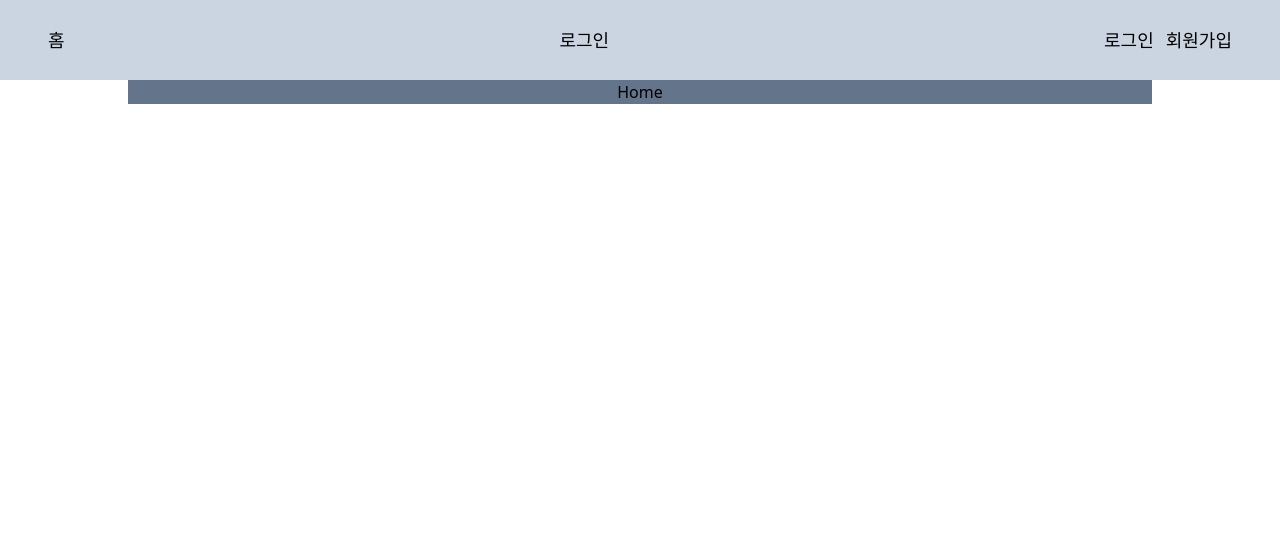
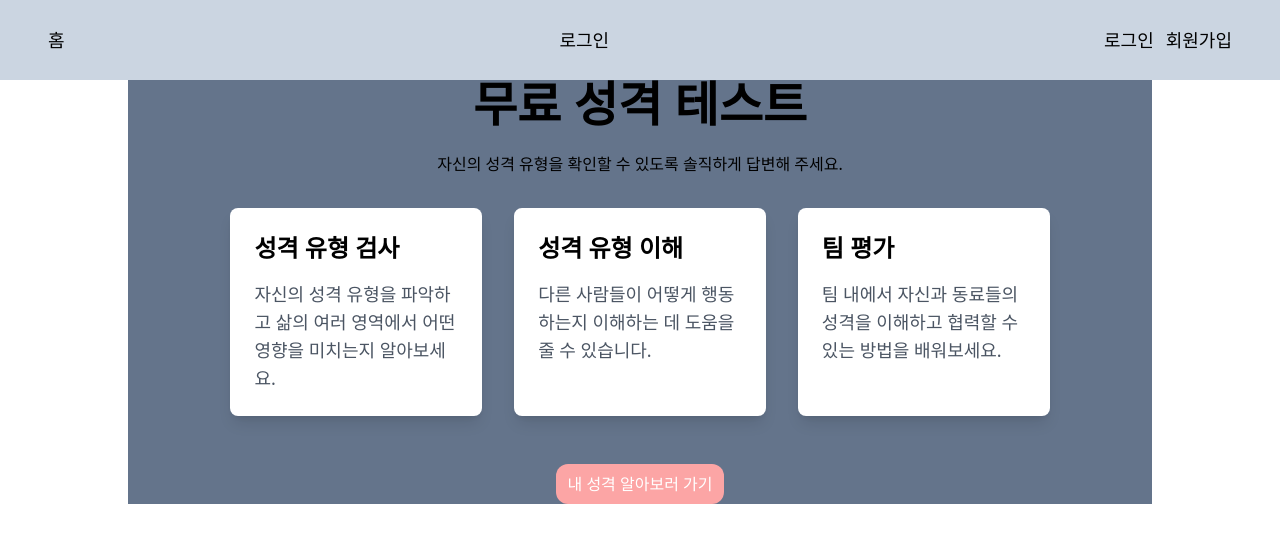
Before and after one commit to ImJaeOne/mbti-test, a React (Vite) app: page / in a window 1280 px wide. Shown: the top 542 px of the page. Built offline with nearby package versions, Linux system fonts and the light colour scheme.

Commit message:
design: Home css

```diff
--- a/src/pages/Home.jsx
+++ b/src/pages/Home.jsx
@@ -1,7 +1,50 @@
 import React from "react";
+import { Link } from "react-router-dom";
 
 const Home = () => {
-  return <div>Home</div>;
+  return (
+    <div className="w-[80%] flex flex-col items-center justify-center ">
+      <div className="text-5xl font-bold text-primary-color mb-6">
+        무료 성격 테스트
+      </div>
+      <div className="mb-8">
+        자신의 성격 유형을 확인할 수 있도록 솔직하게 답변해 주세요.
+      </div>
+      <div className="grid grid-cols-1 md:grid-cols-3 gap-8 mb-12">
+        <div className="bg-white shadow-lg rounded-lg p-6">
+          <div className="text-lg sm:text-xl md:text-2xl font-semibold text-primary-color mb-4">
+            성격 유형 검사
+          </div>
+          <div className="text-sm sm:text-base md:text-lg text-gray-600">
+            자신의 성격 유형을 파악하고 삶의 여러 영역에서 어떤 영향을 미치는지
+            알아보세요.
+          </div>
+        </div>
+
+        <div className="bg-white shadow-lg rounded-lg p-6">
+          <div className="text-lg sm:text-xl md:text-2xl font-semibold text-primary-color mb-4">
+            성격 유형 이해
+          </div>
+          <div className="text-sm sm:text-base md:text-lg text-gray-600">
+            다른 사람들이 어떻게 행동하는지 이해하는 데 도움을 줄 수 있습니다.
+          </div>
+        </div>
+
+        <div className="bg-white shadow-lg rounded-lg p-6">
+          <div className="text-lg sm:text-xl md:text-2xl font-semibold text-primary-color mb-4">
+            팀 평가
+          </div>
+          <div className="text-sm sm:text-base md:text-lg text-gray-600">
+            팀 내에서 자신과 동료들의 성격을 이해하고 협력할 수 있는 방법을
+            배워보세요.
+          </div>
+        </div>
+      </div>
+      <Link to="/test" className="text-white py-2 px-3   bg-red-300 rounded-xl">
+        내 성격 알아보러 가기
+      </Link>
+    </div>
+  );
 };
 
 export default Home;
```
